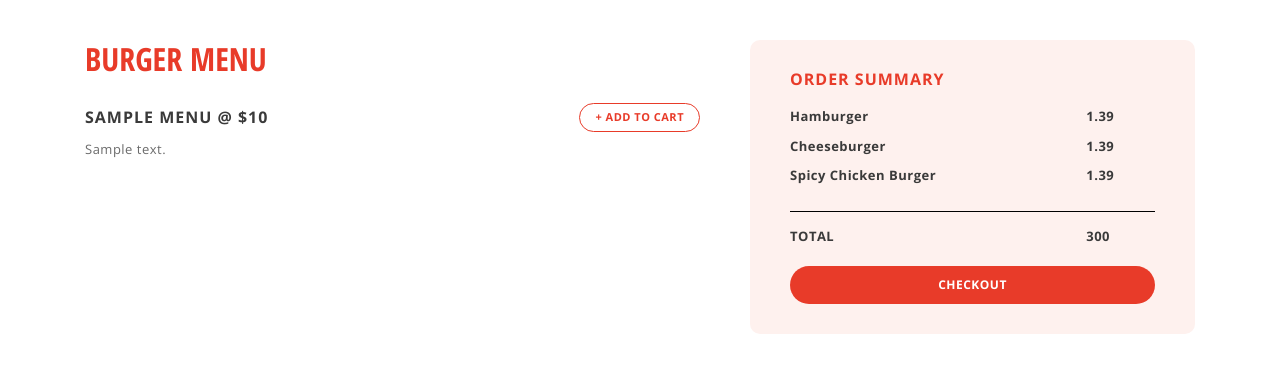
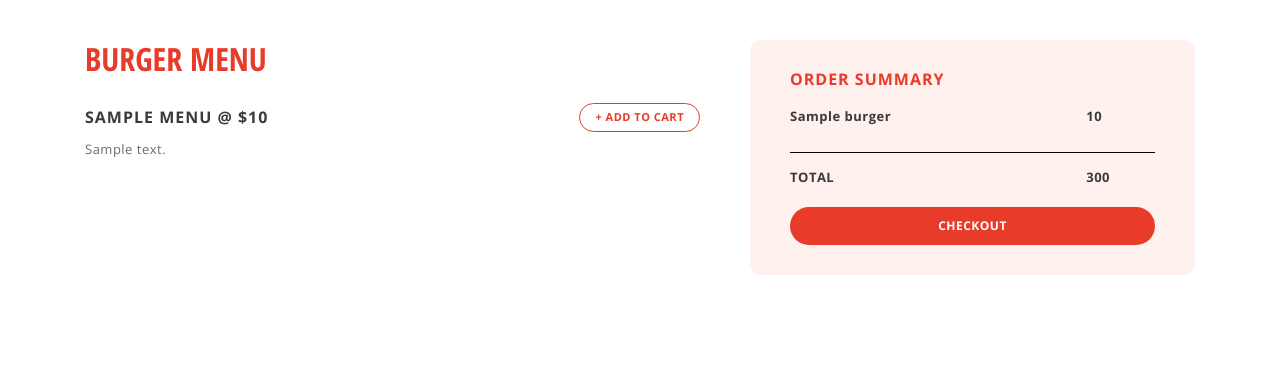
Before and after one commit to elaintran/burger, a Node server app: page / in a window 1280 px wide. Shown: the top 373 px of the page. Run offline with Node 20, Linux system fonts and the light colour scheme; tables that the repository leaves empty hold one stand-in row (values such as "Sample post"); some libraries are stand-ins or nearby versions.

Commit message:
integrated render two tables

```diff
--- a/controllers/burger_controller.js
+++ b/controllers/burger_controller.js
@@ -3,14 +3,7 @@ var router = express.Router();
 var burger = require("../models/burger.js");
 
 //home route
-// router.get("/", function(req, res) {
-//     connection.query("SELECT * FROM burger_menu", function(err, data) {
-//         if (err) throw err;
-//         res.render("index", {burgers: data})
-//     })
-// })
-
-// router.get("/")
+router.get("/", getMenu, getBurgers, renderBurgers);
 
 function getMenu(req, res, next) {
     burger.selectMenu(function(data) {
@@ -26,22 +19,12 @@ function getBurgers(req, res, next) {
     })
 }
 
-// function getBurgers(req, res, next) {
-//     connection.query("SELECT * FROM burgers", function(err, data) {
-//         if (err) throw err;
-//         req.burgers = data;
-//         next();
-//     })
-// }
-
 function renderBurgers(req, res) {
     res.render("index", {
         menu: req.menu,
-        burgers: req.burgers
+        burgers: req.burger
     })
 }
-
-router.get("/", getMenu, getBurgers, renderBurgers);
 
 //create a new burger and add onto the menu
 router.post("/api/burgers", function(req, res) {
--- a/views/index.handlebars
+++ b/views/index.handlebars
@@ -31,24 +31,14 @@
                     <h6>Order Summary</h6>
                     <div class="ordered">
                         <div class="row">
+                            {{#each burgers}}
                             <div class="col-9">
-                                <p>Hamburger</p>
+                                <p>{{burger_name}}</p>
                             </div>
                             <div class="col-3">
-                                <p>1.39</p>
+                                <p>{{burger_price}}</p>
                             </div>
-                            <div class="col-9">
-                                <p>Cheeseburger</p>
-                            </div>
-                            <div class="col-3">
-                                <p>1.39</p>
-                            </div>
-                            <div class="col-9">
-                                <p>Spicy Chicken Burger</p>
-                            </div>
-                            <div class="col-3">
-                                <p>1.39</p>
-                            </div>
+                            {{/each}}
                         </div>
                     </div>
                     <div class="row">
```
